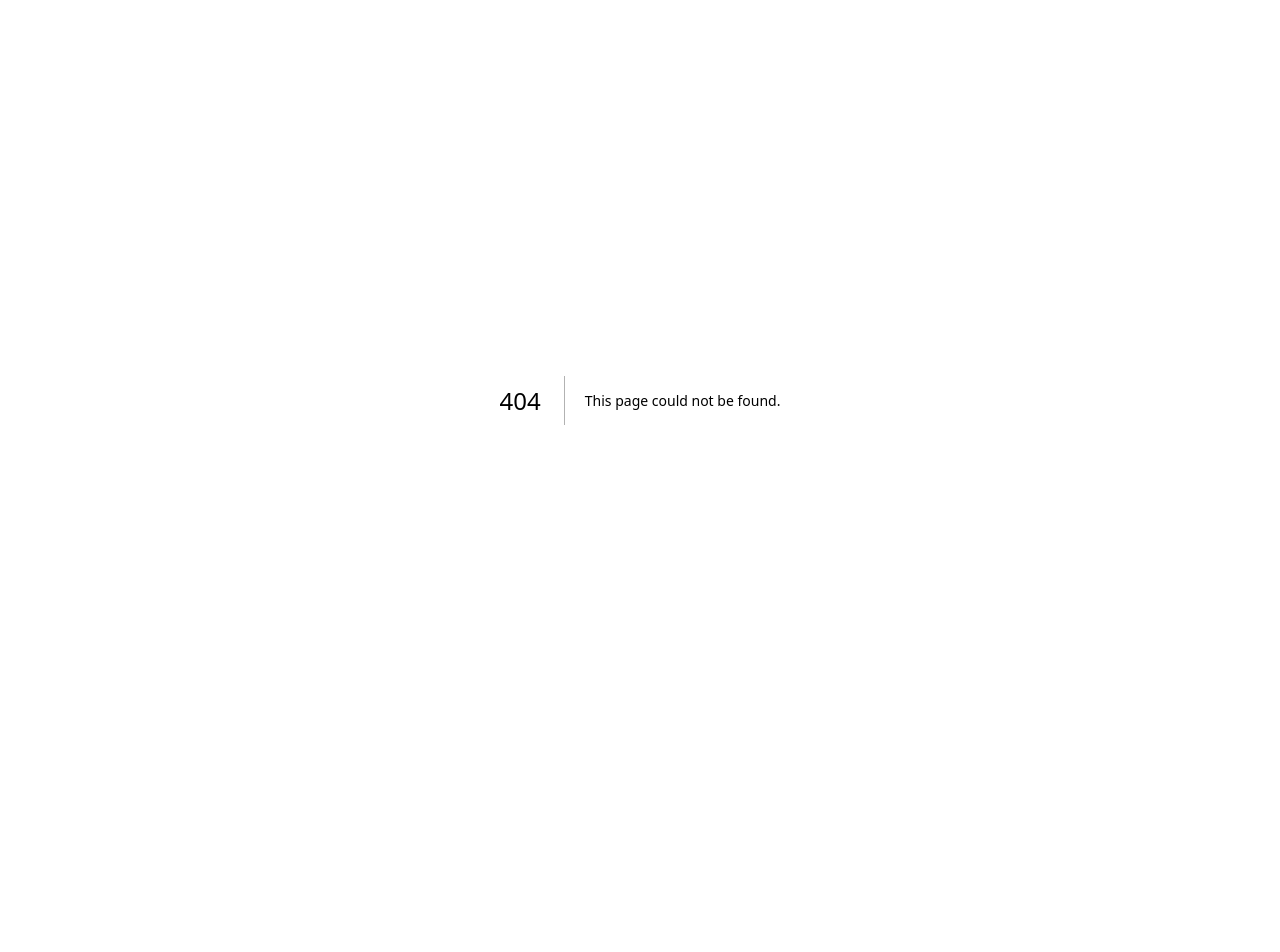
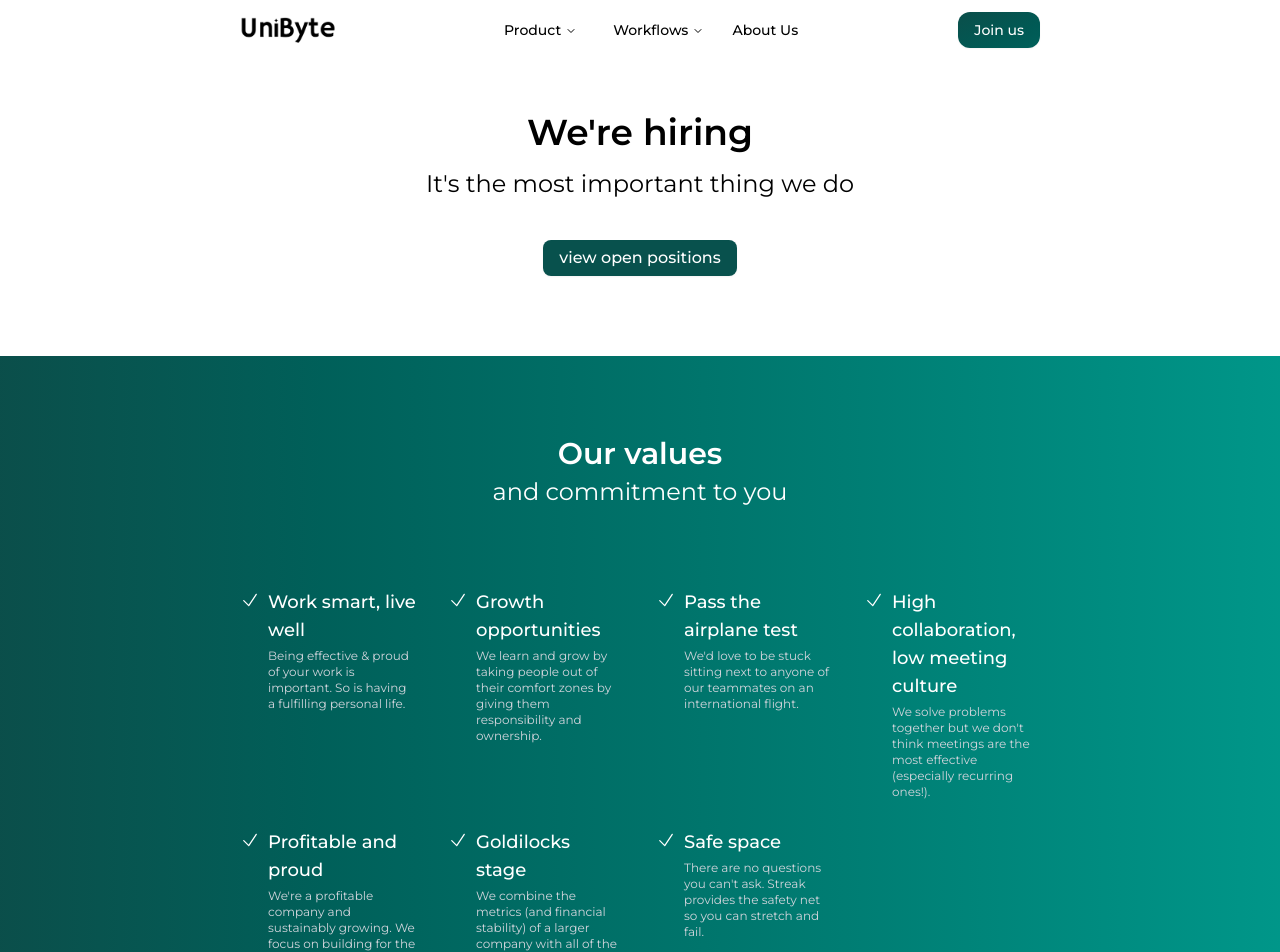
Before and after one commit to aayushcyy/bytely, a Next.js app: page /careers in a window 1280 px wide. Before the commit this address had no page. Shown: the top 952 px of the page. Before the commit the page ends 800 px from the top, so only its background shows below. Built offline with nearby package versions, Linux system fonts and the light colour scheme.

Commit message:
part2 of hiring page complete

```diff
--- a/app/Component/Footer.jsx
+++ b/app/Component/Footer.jsx
@@ -23,7 +23,7 @@ export default function Footer() {
             <Link href={"/"} className="hover:text-[#005854]">
               About us
             </Link>
-            <Link href={"/"} className="hover:text-[#005854]">
+            <Link href={"/careers"} className="hover:text-[#005854]">
               Careers
             </Link>
             <Link href={"/"} className="hover:text-[#005854]">
--- a/app/Component/Navbar.jsx
+++ b/app/Component/Navbar.jsx
@@ -59,7 +59,7 @@ export default function Navbar() {
             </NavigationMenuContent>
           </NavigationMenuItem>
           <NavigationMenuItem>
-            <NavigationMenuLink href="#" className="font-medium">
+            <NavigationMenuLink href="/about" className="font-medium">
               About Us
             </NavigationMenuLink>
           </NavigationMenuItem>
@@ -67,7 +67,7 @@ export default function Navbar() {
       </NavigationMenu>
       <ButtonDemo
         className="flex cursor-pointer bg-gradient-to-tl from-teal-800 to-teal-900 text-white rounded-xl"
-        text="View Use Cases"
+        text="Join us"
       />
     </nav>
   );
--- /dev/null
+++ b/app/about/page.jsx
@@ -0,0 +1,27 @@
+import React from "react";
+import Navbar from "../Component/Navbar";
+import { ButtonDemo } from "../Component/Button";
+import Footer from "../Component/Footer";
+
+export default function page() {
+  return (
+    <div className="w-full flex flex-col">
+      <Navbar />
+      <section className="flex flex-col pt-32 items-center px-72 gap-3 pb-40">
+        <p className="text-4xl font-semibold">About us</p>
+        <p className="text-2xl mb-8">Great people make great products</p>
+        <p className="text-center text-gray-600 w-[85%]">
+          UniByte was born out of the frustration of constantly switching
+          between our inbox (where we do our work) and external systems. Our
+          goal is to make it simple to manage your everyday processes so you can
+          close more deals, resolve more support tickets, and get things done.
+        </p>
+        <ButtonDemo
+          text="Join us"
+          className="bg-[#08514D] px-4 py-4 text-white cursor-pointer text-base rounded-lg hover:bg-gradient-to-r from-teal-900 to-teal-600 mt-10"
+        />
+      </section>
+      <Footer />
+    </div>
+  );
+}
--- /dev/null
+++ b/app/careers/page.jsx
@@ -0,0 +1,122 @@
+import React from "react";
+import Navbar from "../Component/Navbar";
+import { ButtonDemo } from "../Component/Button";
+import {
+  ComputerDesktopIcon,
+  TagIcon,
+  ChatBubbleLeftRightIcon,
+  CheckIcon,
+} from "@heroicons/react/24/outline";
+import Link from "next/link";
+
+export default function page() {
+  return (
+    <div className="w-full flex flex-col">
+      <Navbar />
+      <div className="flex flex-col gap-20">
+        <section className="flex flex-col pt-28 items-center gap-4">
+          <p className="text-4xl font-semibold">We're hiring</p>
+          <p className="text-2xl">It's the most important thing we do</p>
+          <ButtonDemo
+            text="view open positions"
+            className="bg-[#08514D] px-4 py-3 text-white cursor-pointer text-base rounded-lg hover:bg-gradient-to-r from-teal-900 to-teal-600 mt-6"
+          />
+        </section>
+        <section className="w-full py-20 flex flex-col px-60 bg-gradient-to-r from-teal-900 to-teal-600 text-white text-center">
+          <p className="text-3xl font-semibold">Our values</p>
+          <p className="text-2xl mt-1">and commitment to you</p>
+          <div className="flex flex-wrap gap-x-8 gap-y-7 text-start mt-20">
+            <div className="flex w-[22%] gap-2">
+              <div className="pt-0.5">
+                <CheckIcon className="size-5" />
+              </div>
+              <div className="flex flex-col gap-1">
+                <p className="text-lg font-medium">Work smart, live well</p>
+                <p className="text-xs text-gray-300">
+                  Being effective & proud of your work is important. So is
+                  having a fulfilling personal life.
+                </p>
+              </div>
+            </div>
+            <div className="flex w-[22%] gap-2">
+              <div className="pt-0.5">
+                <CheckIcon className="size-5" />
+              </div>
+              <div className="flex flex-col gap-1">
+                <p className="text-lg font-medium">Growth opportunities</p>
+                <p className="text-xs text-gray-300">
+                  We learn and grow by taking people out of their comfort zones
+                  by giving them responsibility and ownership.
+                </p>
+              </div>
+            </div>
+            <div className="flex w-[22%] gap-2">
+              <div className="pt-0.5">
+                <CheckIcon className="size-5" />
+              </div>
+              <div className="flex flex-col gap-1">
+                <p className="text-lg font-medium">Pass the airplane test</p>
+                <p className="text-xs text-gray-300">
+                  We'd love to be stuck sitting next to anyone of our teammates
+                  on an international flight.
+                </p>
+              </div>
+            </div>
+            <div className="flex w-[22%] gap-2">
+              <div className="pt-0.5">
+                <CheckIcon className="size-5" />
+              </div>
+              <div className="flex flex-col gap-1">
+                <p className="text-lg font-medium">
+                  High collaboration, low meeting culture
+                </p>
+                <p className="text-xs text-gray-300">
+                  We solve problems together but we don't think meetings are the
+                  most effective (especially recurring ones!).
+                </p>
+              </div>
+            </div>
+            <div className="flex w-[22%] gap-2">
+              <div className="pt-0.5">
+                <CheckIcon className="size-5" />
+              </div>
+              <div className="flex flex-col gap-1">
+                <p className="text-lg font-medium">Profitable and proud</p>
+                <p className="text-xs text-gray-300">
+                  We're a profitable company and sustainably growing. We focus
+                  on building for the long term happiness of our users and
+                  employees.
+                </p>
+              </div>
+            </div>
+            <div className="flex w-[22%] gap-2">
+              <div className="pt-0.5">
+                <CheckIcon className="size-5" />
+              </div>
+              <div className="flex flex-col gap-1">
+                <p className="text-lg font-medium">Goldilocks stage</p>
+                <p className="text-xs text-gray-300">
+                  We combine the metrics (and financial stability) of a larger
+                  company with all of the benefits of a small team moving at a
+                  fast pace.
+                </p>
+              </div>
+            </div>
+            <div className="flex w-[22%] gap-2">
+              <div className="pt-0.5">
+                <CheckIcon className="size-5" />
+              </div>
+              <div className="flex flex-col gap-1">
+                <p className="text-lg font-medium">Safe space</p>
+                <p className="text-xs text-gray-300">
+                  There are no questions you can't ask. Streak provides the
+                  safety net so you can stretch and fail.
+                </p>
+              </div>
+            </div>
+          </div>
+        </section>
+      </div>
+    </div>
+  );
+}
```
